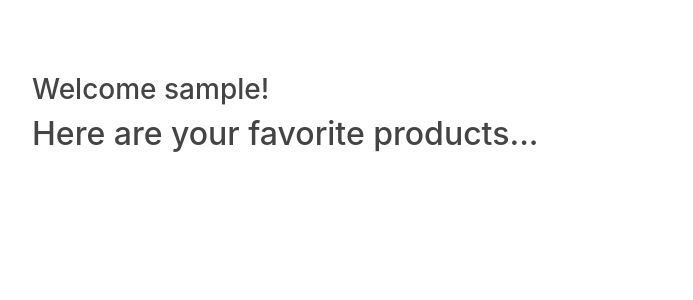
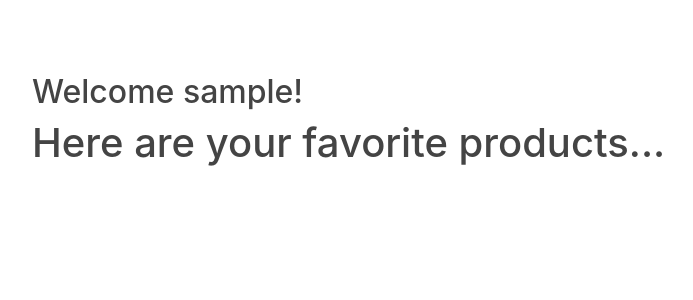
Before and after one commit to Kristinboyd/therealdewdrop, a Django app: page /profile/ in a window 1280 px wide. Shown: the part 87-387 px from the top of the page, without its empty margins (53-746 px from the left). Run offline with Django 3.2, Linux system fonts and the light colour scheme; the visitor is signed in with stand-in values (Sample User, id 1); data comes from the database, SQL or seed files in the repository; data that the repository does not hold is empty; some libraries are stand-ins or nearby versions.

Commit message:
changed welcome to h2

```diff
--- a/users/templates/users/profile.html
+++ b/users/templates/users/profile.html
@@ -4,8 +4,8 @@
     <div class="content-section">
       <div class="media">
         <div class="media-body">
-          <h3 class="account-heading">Welcome {{ user.username }}!</h3>
-          <h2> Here are your favorite products... </h2>
+          <h2 class="account-heading">Welcome {{ user.username }}!</h2>
+          <h1> Here are your favorite products... </h1>
           <body>
             <div class="container">
               <div class="row">
```
